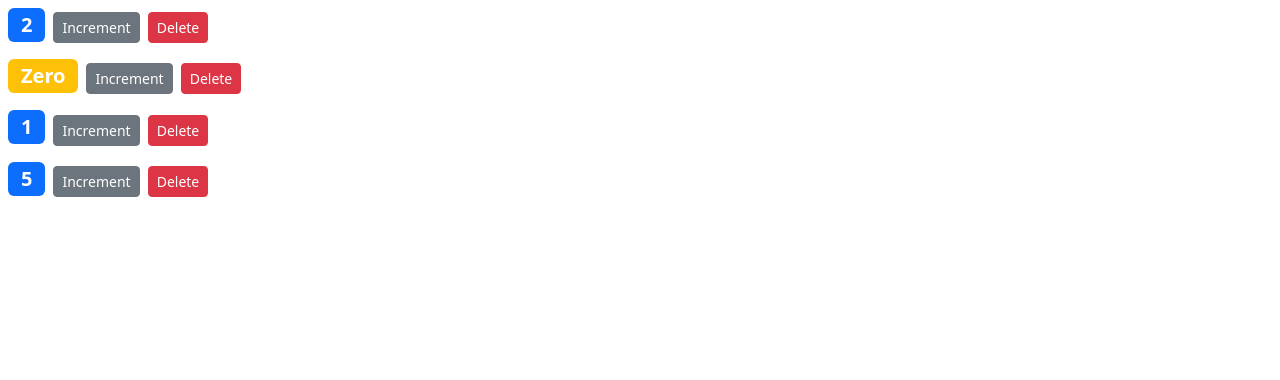
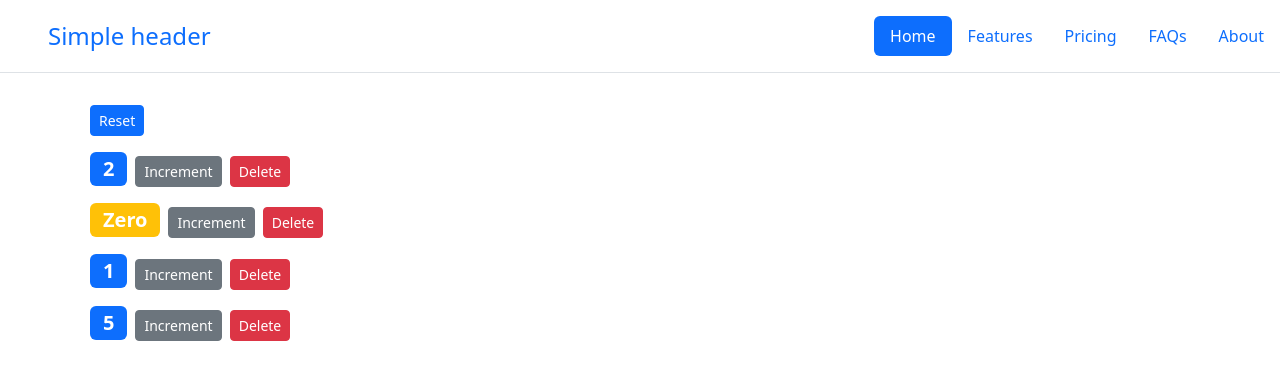
Before and after one commit to suhailphp/couunter-app-2023, a React (Create React App) app: page / in a window 1280 px wide. Shown: the top 380 px of the page. Built offline with nearby package versions, Linux system fonts and the light colour scheme.

Commit message:
Bootstrap header added to counter object

```diff
--- a/src/App.js
+++ b/src/App.js
@@ -1,24 +1,29 @@
-import logo from './logo.svg';
+
+// import logo from './logo.svg';
 import './App.css';
+import Counters from "./components/counters";
 
 function App() {
   return (
-    <div className="App">
-      <header className="App-header">
-        <img src={logo} className="App-logo" alt="logo" />
-        <p>
-          Edit <code>src/App.js</code> and save to reload.
-        </p>
-        <a
-          className="App-link"
-          href="https://reactjs.org"
-          target="_blank"
-          rel="noopener noreferrer"
-        >
-          Learn React
-        </a>
-      </header>
-    </div>
+    <>
+      <header className="d-flex flex-wrap justify-content-center py-3 mb-4 border-bottom">
+      <a href="/" className="d-flex align-items-center mb-3 mb-md-0 me-md-auto link-body-emphasis text-decoration-none">
+        <svg className="bi me-2" width="40" height="32"><use ></use></svg>
+        <span className="fs-4">Simple header</span>
+      </a>
+
+      <ul className="nav nav-pills">
+        <li className="nav-item"><a href="/"  className="nav-link active" aria-current="page">Home</a></li>
+        <li className="nav-item"><a href="/"  className="nav-link">Features</a></li>
+        <li className="nav-item"><a href="/"  className="nav-link">Pricing</a></li>
+        <li className="nav-item"><a href="/"  className="nav-link">FAQs</a></li>
+        <li className="nav-item"><a href="/"  className="nav-link">About</a></li>
+      </ul>
+    </header>
+    <main className="container">
+        <Counters></Counters>
+      </main>
+    </>
   );
 }
 
--- a/src/components/counter.jsx
+++ b/src/components/counter.jsx
@@ -1,10 +1,7 @@
 import React, { Component } from "react";
 
 class Counter extends Component {
-  state = {
-    value: this.props.value,
-    id:this.props.id
-  };
+
   render() {
     return (
       <div>
@@ -13,27 +10,24 @@ class Counter extends Component {
           {this.formatCount()}
         </span>
         <button
-          onClick={() => this.handleIncrement()}
+          onClick={() => this.props.onIncrement(this.props.counter.id)}
           className="btn btn-secondary btn-sm"
         >
           Increment
         </button>
-        <button onClick={()=>this.props.onDelete(this.state.id)} className="btn btn-sm btn-danger m-2">Delete</button>
+        <button onClick={()=>this.props.onDelete(this.props.counter.id)} className="btn btn-sm btn-danger m-2">Delete</button>
       </div>
     );
   }
 
-  handleIncrement = () => {
-    this.setState({ value: this.state.value + 1 });
-  };
 
   getBadgeClass() {
-    const { value } = this.state;
+    const { value } = this.props.counter;
     let className = "badge m-2 bg-";
     return value === 0 ? className + "warning" : className + "primary";
   }
   formatCount() {
-    const { value } = this.state;
+    const { value } = this.props.counter;
     return value === 0 ? "Zero" : value;
   }
 }
--- a/src/components/counters.jsx
+++ b/src/components/counters.jsx
@@ -9,16 +9,35 @@ class Counters extends Component {
       { id: 4, value: 5 },
     ],
   };
+  handleReset=()=>{
+    const counters = this.state.counters.map(counter=>{
+      counter.value=0
+      return counter;
+    })
+    this.setState({counters})
+  }
   handleDelete = (counterID)=>{
     const counters = this.state.counters.filter(cnt => cnt.id !== counterID)
     this.setState({counters})
   }
+  handleIncrement = (counterID)=>{
+    const {counters} = this.state
+    const itemIndex = counters.findIndex(counter => counter.id === counterID);
+    counters[itemIndex].value++
+    this.setState(counters)
+  }
   render() {
     return (
       <>
+        <button onClick={this.handleReset} className="btn btn-sm btn-primary m-2">Reset</button>
         {this.state.counters.map((counter) => {
           return (
-            <Counter value={counter.value} id={counter.id} key={counter.id} onDelete={this.handleDelete} />
+            <Counter
+              key={counter.id}
+              counter={counter}
+              onDelete={this.handleDelete}
+              onIncrement={this.handleIncrement}
+            />
           );
         })}
       </>
--- a/src/index.js
+++ b/src/index.js
@@ -1,15 +1,15 @@
 import React from "react";
 import ReactDOM from "react-dom/client";
 import "./index.css";
-//import App from "./App";
+import App from "./App";
 import reportWebVitals from "./reportWebVitals";
 import "bootstrap/dist/css/bootstrap.css";
-import Counters from "./components/counters";
+
 
 const root = ReactDOM.createRoot(document.getElementById("root"));
 root.render(
   <React.StrictMode>
-    <Counters />
+    <App />
   </React.StrictMode>
 );
 
```
